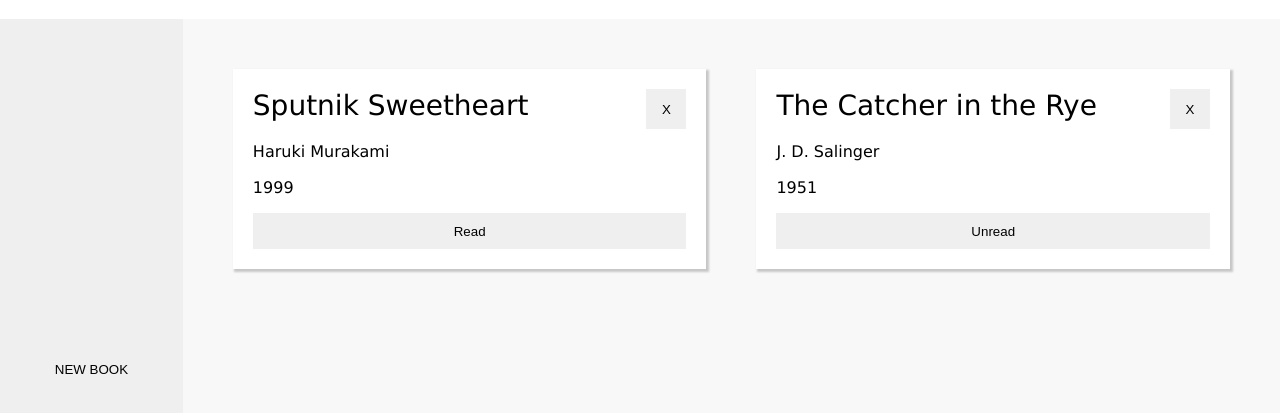
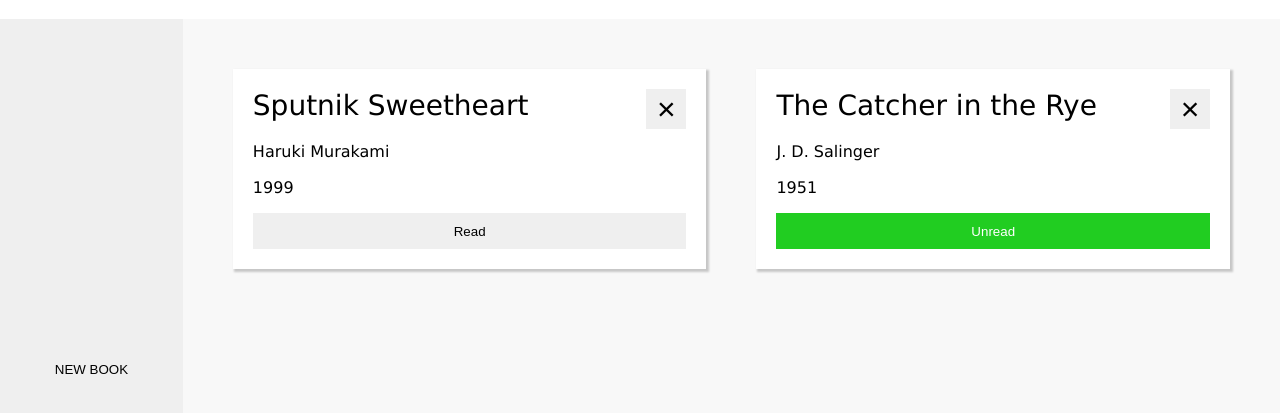
Before and after one commit to dangkhoaln/nanobook, a plain HTML site: page index.html in a window 1280 px wide. Shown: the part 81-494 px from the top of the page. Drawn offline with Linux system fonts and the light colour scheme.

Commit message:
Modify buttons' styles

```diff
--- a/script.js
+++ b/script.js
@@ -35,6 +35,8 @@ function renderBook(i) {
     bookElement.className = 'book';
     // Book id
     bookElement.dataset.key = i;
+    // Book read status
+    bookElement.dataset.read = myLibrary[i].haveRead;
     // Book info
     const bookInfoElement = document.createElement('ul');
     // Book name
@@ -57,7 +59,7 @@ function renderBook(i) {
     // Read button
     const bookRemoveButton = document.createElement('button');
     bookRemoveButton.className = 'book_remove';
-    bookRemoveButton.textContent = 'X';
+    bookRemoveButton.textContent = "×";
     bookRemoveButton.addEventListener('click', removeBookHandler);
     // Assemble
     bookInfoElement.append(bookNameElement, bookRemoveButton, bookAuthorElement, bookYearElement, bookReadButton);
--- a/style.css
+++ b/style.css
@@ -25,6 +25,8 @@ button {
 
 button:hover {
     border: 1px solid rgb(93, 93, 93);
+    font-weight: bold;
+    cursor: pointer;
 }
 
 .title {
@@ -70,4 +72,15 @@ button:hover {
 .book_remove {
     width: 40px;
     height: 40px;
+    font-size: 2rem;
 }
+
+.book_remove:hover {
+    background-color: rgb(255, 118, 118);
+    color: white;
+}
+
+[data-read = "true"] .book_read {
+    background-color: rgb(33, 205, 33);
+    color: white;
+}
```
